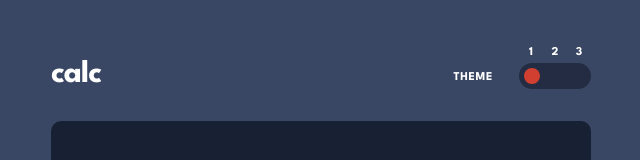
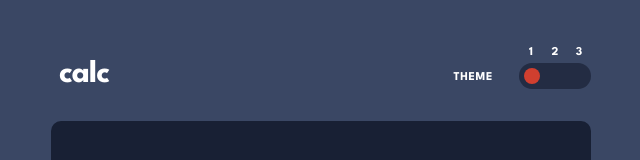
Before and after one commit to lumiuko/calculator-app, a React (Vite) app: page / in a window 1280 px wide. Shown: the top 160 px of the page, without its empty margins (319-959 px from the left). Built offline with nearby package versions, Linux system fonts and the light colour scheme.

Commit message:
small margin fix

```diff
--- a/src/components/Header.tsx
+++ b/src/components/Header.tsx
@@ -33,7 +33,7 @@ export default function Header() {
 
   return (
     <header className="flex justify-between items-end">
-      <h1 className="text-xl leading-7 tracking-tight">calc</h1>
+      <h1 className="text-xl leading-7 tracking-tight ml-2">calc</h1>
       <div className="flex items-end gap-[1.625rem] text-sm leading-3">
         <p className="uppercase tracking-wider mb-[0.3125rem]">Theme</p>
         <div className="flex flex-col gap-1">
```
